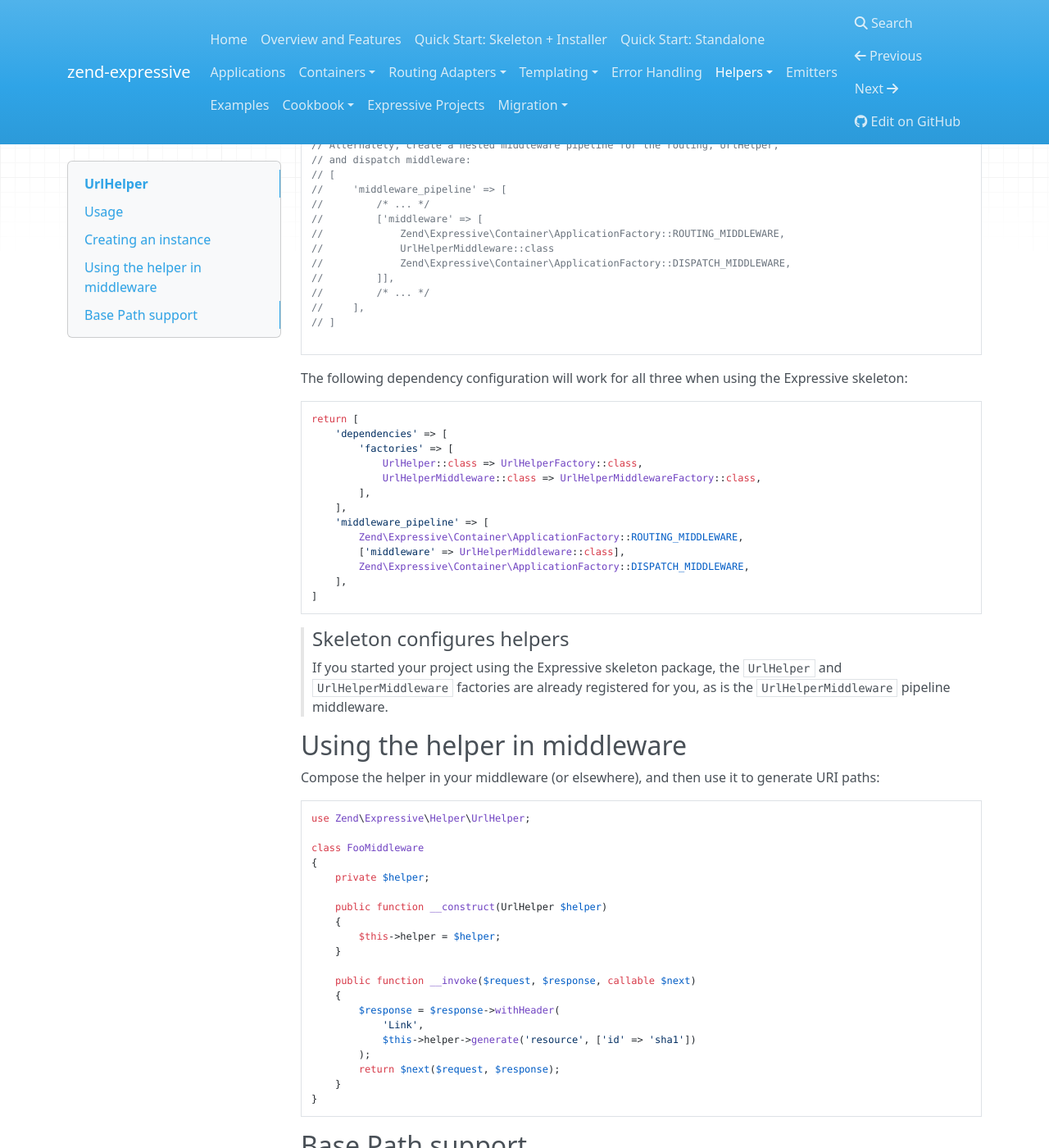
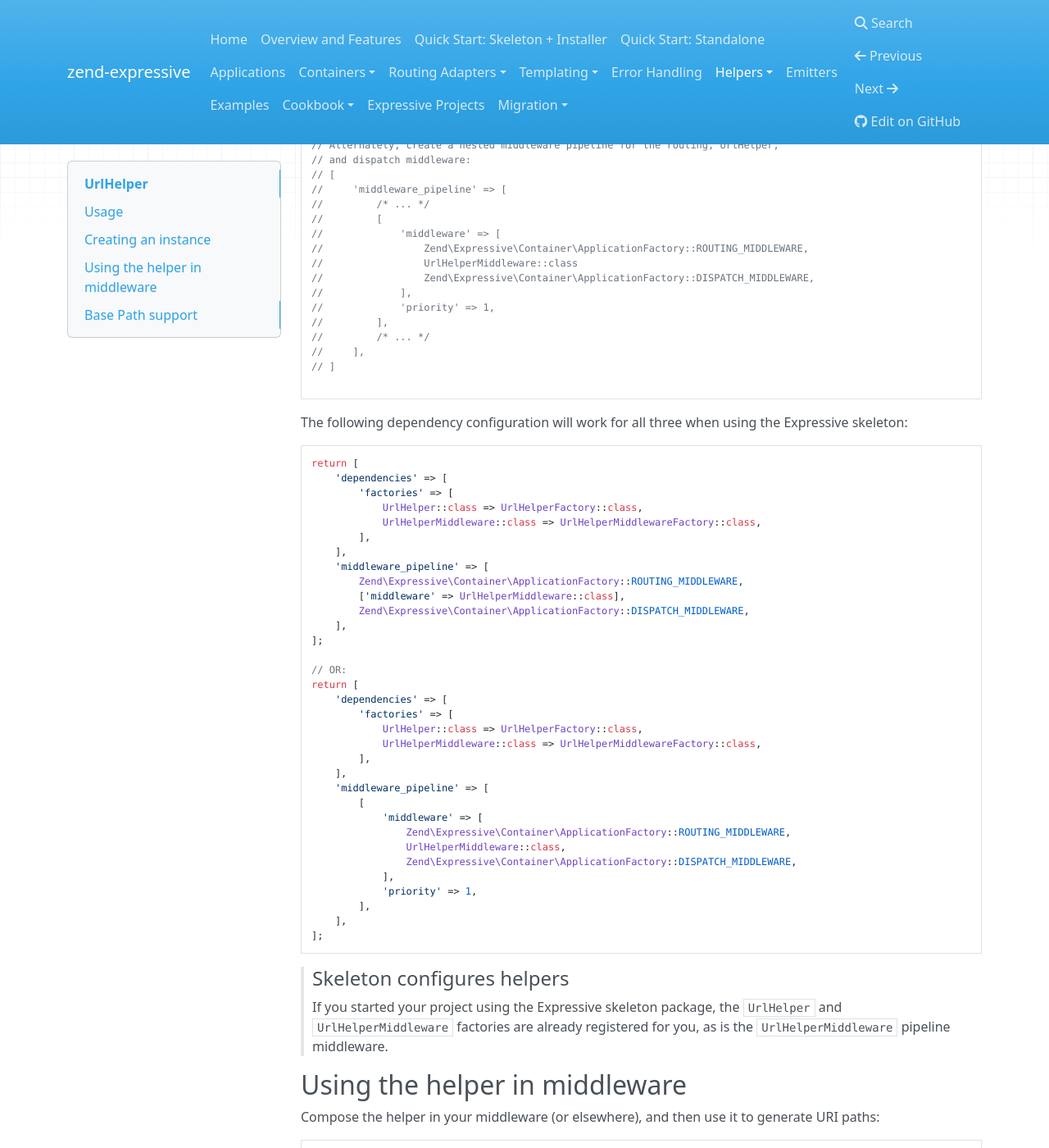
Before and after one commit to zendframework/zend-expressive, an MkDocs documentation site: the page built from doc/book/helpers/url-helper.md, in a window 1280 px wide and 1400 px high, scrolled down 2422 px. Shown: the whole window at 82% size. Built offline with MkDocs 1.6.1, drawn with Linux system fonts in a browser that asks for light colours; nearby versions of some CDN libraries; old or Windows-style settings are respelled for this version of MkDocs.

Commit message:
Minor documentation changes based on review
- Updated the url-helper configuration examples.
- Updated the `ApplicationFactory` class docblock to reference the `priority`
  key of specifications.

````diff
--- a/doc/book/helpers/url-helper.md
+++ b/doc/book/helpers/url-helper.md
@@ -140,11 +140,14 @@
 // [
 //     'middleware_pipeline' => [
 //         /* ... */
-//         ['middleware' => [
-//             Zend\Expressive\Container\ApplicationFactory::ROUTING_MIDDLEWARE,
-//             UrlHelperMiddleware::class
-//             Zend\Expressive\Container\ApplicationFactory::DISPATCH_MIDDLEWARE,
-//         ]],
+//         [
+//             'middleware' => [
+//                 Zend\Expressive\Container\ApplicationFactory::ROUTING_MIDDLEWARE,
+//                 UrlHelperMiddleware::class
+//                 Zend\Expressive\Container\ApplicationFactory::DISPATCH_MIDDLEWARE,
+//             ],
+//             'priority' => 1,
+//         ],
 //         /* ... */
 //     ],
 // ]
@@ -167,7 +170,27 @@
         ['middleware' => UrlHelperMiddleware::class],
         Zend\Expressive\Container\ApplicationFactory::DISPATCH_MIDDLEWARE,
     ],
-]
+];
+
+// OR:
+return [
+    'dependencies' => [
+        'factories' => [
+            UrlHelper::class => UrlHelperFactory::class,
+            UrlHelperMiddleware::class => UrlHelperMiddlewareFactory::class,
+        ],
+    ],
+    'middleware_pipeline' => [
+        [
+            'middleware' => [
+                Zend\Expressive\Container\ApplicationFactory::ROUTING_MIDDLEWARE,
+                UrlHelperMiddleware::class,
+                Zend\Expressive\Container\ApplicationFactory::DISPATCH_MIDDLEWARE,
+            ],
+            'priority' => 1,
+        ],
+    ],
+];
 ```
 
 > #### Skeleton configures helpers
````
Also changed, not shown: 1 other file.
